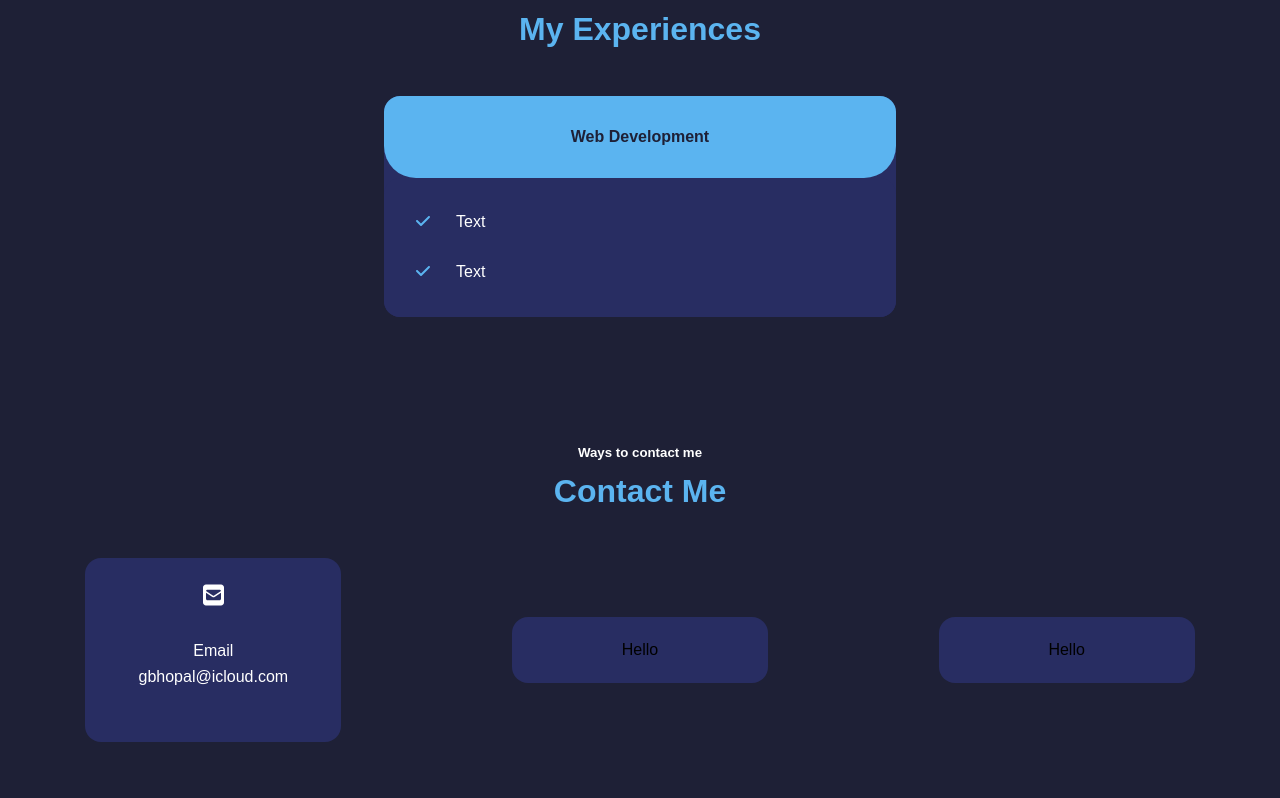
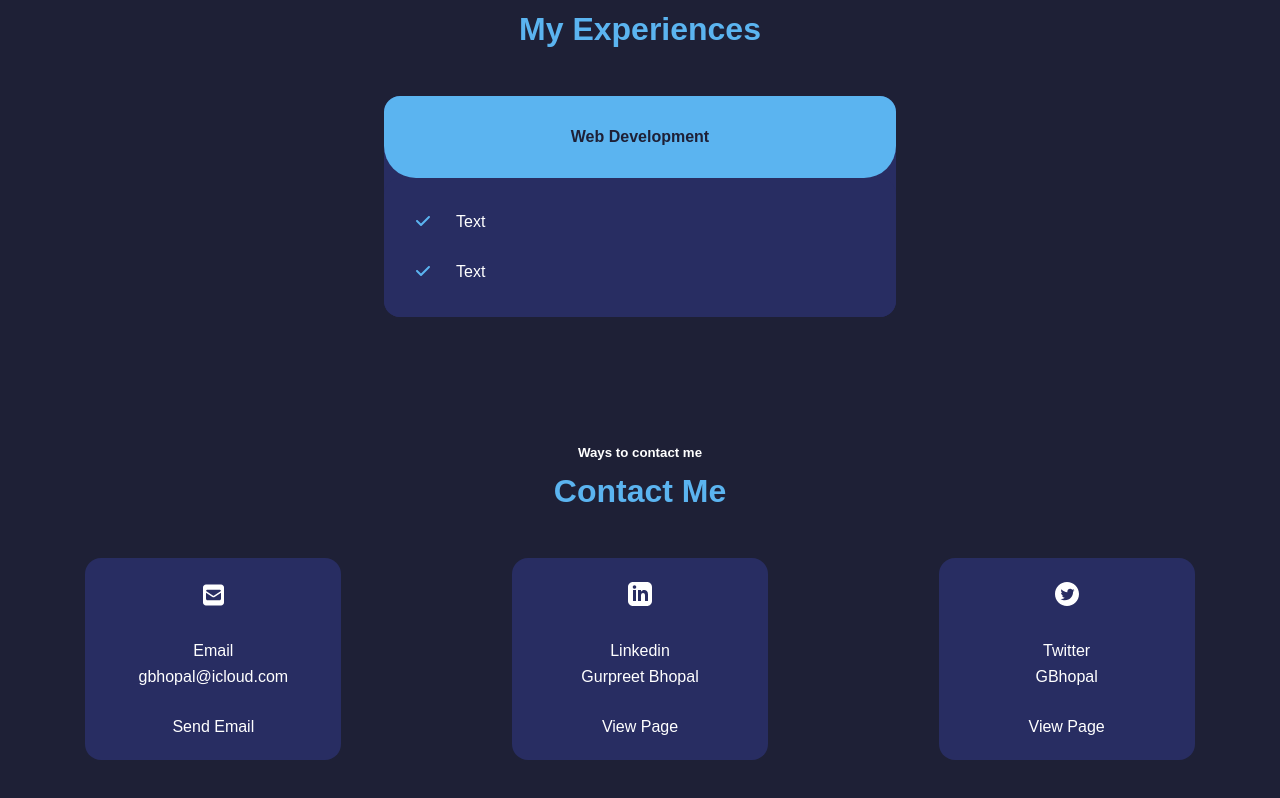
Before and after one commit to bhopalg/portfolio-2022, an Angular app: page / in a window 1280 px wide. Shown: the part 2041-2839 px from the top of the page. Built offline with nearby package versions, Linux system fonts and the light colour scheme; a web font is replaced by a local one.

Commit message:
Icons added

```diff
--- a/src/app/contact-me/contact-me.component.html
+++ b/src/app/contact-me/contact-me.component.html
@@ -4,7 +4,7 @@
     <h1 fxFlex class="header">Contact Me</h1>
   </div>
   <div fxLayout="row" fxLayoutAlign="space-around center" class="contact-me-options">
-    <div fxFlex="20" fxLayoutAlign="space-around center" class="option1" fxLayout="column" fxLayoutGap="2em">
+    <a href="mailto:gbhopal@icloud.com" fxFlex="20" fxLayoutAlign="space-around center" class="option1" fxLayout="column" fxLayoutGap="2em">
       <div fxFlex="100">
         <fa-icon [icon]="iconEnvelopeSquare"></fa-icon>
       </div>
@@ -12,9 +12,33 @@
         <p fxFlex>Email</p>
         <p fxFlex>gbhopal@icloud.com</p>
       </div>
-      <div fxFlex="100"></div>
-    </div>
-    <div fxFlex="20" fxLayoutAlign="space-around center" class="option2">Hello</div>
-    <div fxFlex="20" fxLayoutAlign="space-around center" class="option3">Hello</div>
+      <div fxFlex="100">
+        <p class="link">Send Email</p>
+      </div>
+    </a>
+    <a href="https://www.linkedin.com/in/gurpreet-bhopal-063a6a73" target="_blank" fxFlex="20" fxLayoutAlign="space-around center" class="option2" fxLayout="column" fxLayoutGap="2em">
+      <div fxFlex="100">
+        <img src="/assets/images/linkedin-icon.svg"  alt="linkedin" class="linkedin-icon"/>
+      </div>
+      <div fxLayout="column" fxFlex="100" fxLayoutAlign="space-around center" fxLayoutGap="0.5em">
+        <p fxFlex>Linkedin</p>
+        <p fxFlex>Gurpreet Bhopal</p>
+      </div>
+      <div fxFlex="100">
+        <p class="link">View Page</p>
+      </div>
+    </a>
+    <a href="https://twitter.com/GBhopal" target="_blank" fxFlex="20" fxLayoutAlign="space-around center" class="option3" fxLayout="column" fxLayoutGap="2em">
+      <div fxFlex="100">
+        <img src="/assets/images/twitter-icon.svg"  alt="twitter" class="twitter-icon"/>
+      </div>
+      <div fxLayout="column" fxFlex="100" fxLayoutAlign="space-around center" fxLayoutGap="0.5em">
+        <p fxFlex>Twitter</p>
+        <p fxFlex>GBhopal</p>
+      </div>
+      <div fxFlex="100">
+        <p class="link">View Page</p>
+      </div>
+    </a>
   </div>
 </div>
--- a/src/app/contact-me/contact-me.component.scss
+++ b/src/app/contact-me/contact-me.component.scss
@@ -13,6 +13,10 @@
         color: $text-color;
         font-size: 1.5em;
       }
+
+      .linkedin-icon, .twitter-icon {
+        filter: invert(100%) sepia(100%) saturate(0%) hue-rotate(163deg) brightness(107%) contrast(102%);
+      }
     }
 
     .option1:hover, .option2:hover, .option3:hover {
--- a/src/app/contact-me/contact-me.component.ts
+++ b/src/app/contact-me/contact-me.component.ts
@@ -1,5 +1,5 @@
 import { Component, OnInit } from '@angular/core';
-import {faEnvelopeSquare, faMailBulk} from "@fortawesome/free-solid-svg-icons";
+import {faEnvelopeSquare, faExternalLinkSquare, faMailBulk} from "@fortawesome/free-solid-svg-icons";
 
 @Component({
   selector: 'app-contact-me',
@@ -9,6 +9,7 @@ import {faEnvelopeSquare, faMailBulk} from "@fortawesome/free-solid-svg-icons";
 export class ContactMeComponent implements OnInit {
 
   iconEnvelopeSquare = faEnvelopeSquare;
+  iconExternalLinkSquare = faExternalLinkSquare;
   constructor() { }
 
   ngOnInit(): void {
--- a/src/styles.scss
+++ b/src/styles.scss
@@ -25,6 +25,15 @@ body {
 }
 
 h1, h2, h3, h4, h5, h6, p, span, button {
+  color: $text-color;
+}
+
+a {
+  color: $secondary-color;
+  text-decoration: none;
+}
+
+a:hover {
   color: $text-color;
 }
 
```
Also changed, not shown: src/assets/images/linkedin-icon.svg (added), src/assets/images/twitter-icon.svg (added).
